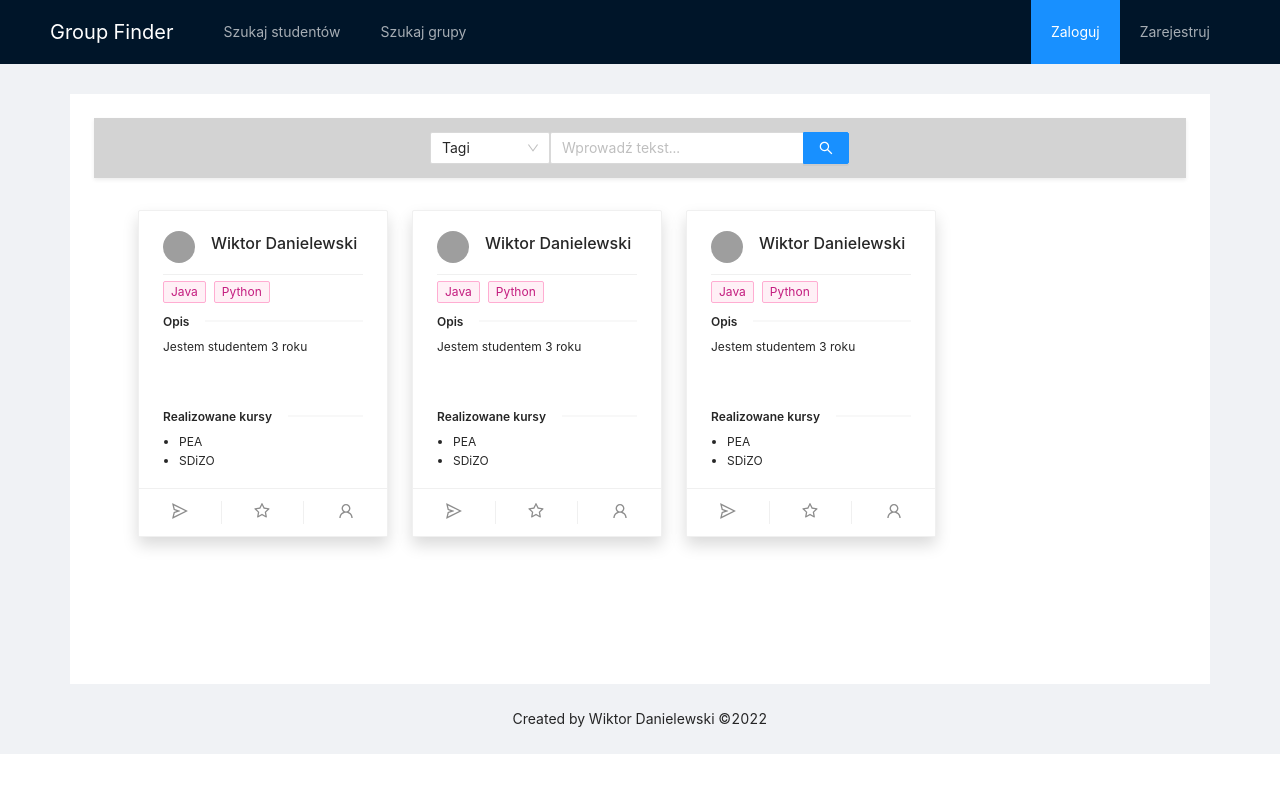
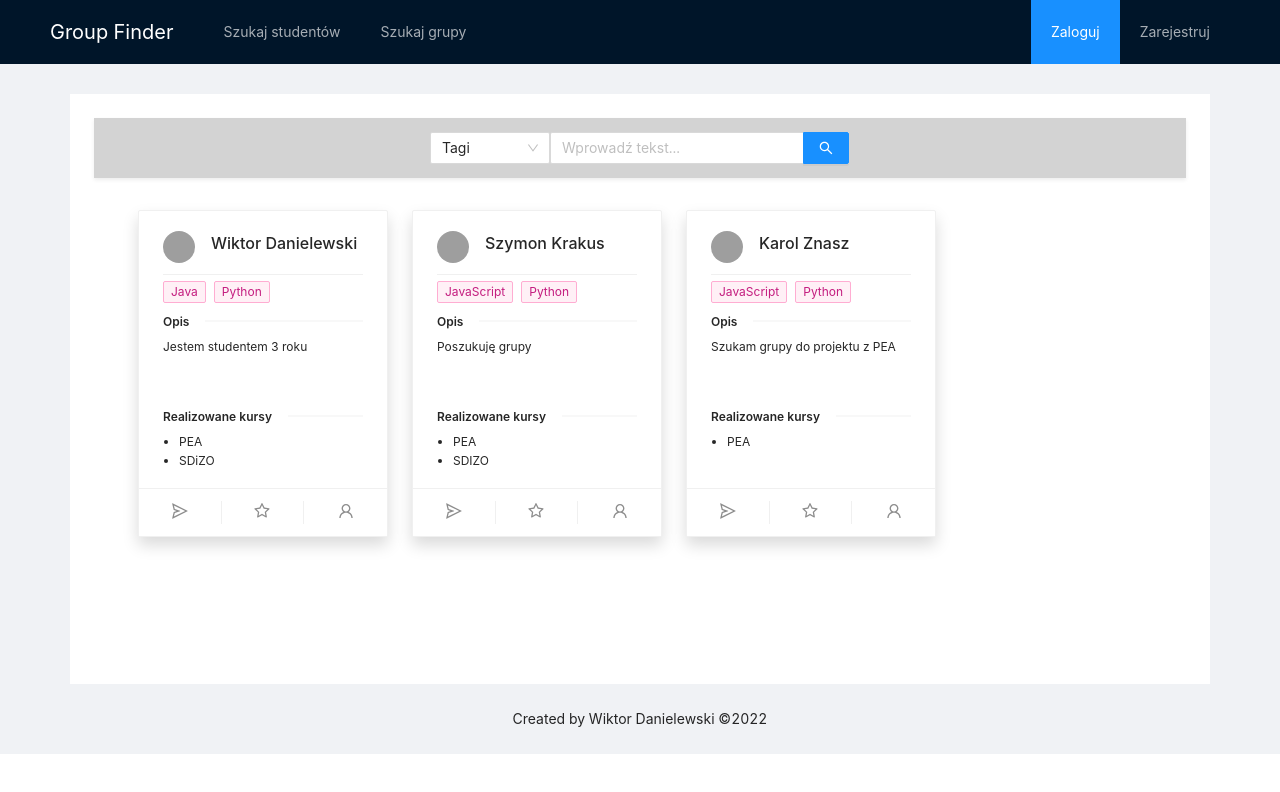
Before and after one commit to wiktord2000/Group-Finder, a React (Create React App) app in the folder Lab3/group_finder/: page / in a window 1280 px wide. Shown: the top 792 px of the page. Built offline with nearby package versions, Linux system fonts and the light colour scheme; data requests are answered from the project's data file; grey boxes are pictures that could not be loaded.

Commit message:
Some changes

```diff
--- /dev/null
+++ b/Lab3/group_finder/public/db.json
@@ -0,0 +1,60 @@
+
+
+{
+    "singleAds": [
+        {
+            "id": 0,
+            "userName" : "Wiktor Danielewski",
+            "email" : "wiktor123@wp.pl",
+            "description" :  "Jestem studentem 3 roku",
+            "tags" : ["Java", "Python"],
+            "courses" : ["PEA", "SDiZO", "SO2"],
+            "imgURL" : "https://picsum.photos/70/100?random=1"
+        },
+        {
+            "id": 1,
+            "userName" : "Szymon Krakus",
+            "email" : "szymon123@wp.pl",
+            "description" :  "Poszukuję grupy",
+            "tags" : ["JavaScript", "Python"],
+            "courses" : ["PEA", "SDIZO"],
+            "imgURL" : "https://picsum.photos/70/100?random=1"
+        },
+        {
+            "id": 2,
+            "userName" : "Karol Znasz",
+            "email" : "karol123@wp.pl",
+            "description" :  "Szukam grupy do projektu z PEA",
+            "tags" : ["JavaScript", "Python"],
+            "courses" : ["PEA"],
+            "imgURL" : "https://picsum.photos/70/100?random=1"
+        }
+    ],
+
+    "accounts": [
+        {
+            "id": 0,
+            "email" : "wiktor123@wp.pl",
+            "password" : "wiktor123",
+            "userName" : "Wiktor Danielewski",
+            "aboutMe" : "Jestem studentem 3 roku, moje zainteresowania to...",
+            "imgURL" : "https://picsum.photos/70/100?random=1"
+        },
+        {
+            "id": 1,
+            "email" : "szymon123@wp.pl",
+            "password" : "szymon123",
+            "userName" : "Szymon Krakus",
+            "aboutMe" :  "Interesuję się programowanie webowym...",
+            "imgURL" : "https://picsum.photos/70/100?random=1"
+        },
+        {
+            "id": 2,
+            "email" : "karol123@wp.pl",
+            "password" : "karol123",
+            "userName" : "Karol Znasz",
+            "aboutMe" :  "Na co dzień lubie oglądać mecze...",
+            "imgURL" : "https://picsum.photos/70/100?random=1"
+        }
+    ]
+}
--- /dev/null
+++ b/Lab3/group_finder/src/Components/MenuComponent.js
@@ -0,0 +1,41 @@
+import { Menu } from "antd";
+import React, { useEffect, useState } from "react";
+import { useLoginContext } from "../Providers/LoginProvider";
+import { NavLink } from 'react-router-dom';
+
+
+
+export default function MenuComponent() {
+
+    const { loggedAccount, setLoggedAccount } = useLoginContext();
+    const [ buttonsVisible, setButtonVisible ] = useState(false);
+
+    useEffect(()=>{
+        if(loggedAccount !== -1) setButtonVisible(true);
+        else setButtonVisible(false);
+    }, [loggedAccount])
+
+    return(
+        <>
+
+            <Menu theme="dark" mode="horizontal" defaultSelectedKeys={['6']}>
+
+            <Menu.Item  key='1'><NavLink to={''}>Szukaj studentów</NavLink></Menu.Item>
+            <Menu.Item  key='2'><NavLink to={'/searchForGroup'}>Szukaj grupy</NavLink></Menu.Item>
+
+            {buttonsVisible?
+            <>
+                <Menu.Item  key='3'><NavLink to={'/yourAds'}>Twoje ogłoszenia</NavLink></Menu.Item>
+                <Menu.Item  key='4'><NavLink to={'/manageGroups'}>Zarządzaj grupami</NavLink></Menu.Item>
+                <Menu.Item style={{marginLeft: 'auto'}} key='5' onClick={setLoggedAccount(-1)}><NavLink to={''}>Wyloguj</NavLink></Menu.Item>
+            </>
+            :
+            <>
+                <Menu.Item style={{marginLeft: 'auto'}} key='6'><NavLink to={'/login'}>Zaloguj</NavLink></Menu.Item>
+                <Menu.Item style={{marginLeft: 0, marginRight: 0}}  key='7'><NavLink to={'/register'}>Zarejestruj</NavLink></Menu.Item>
+            </>
+            }
+            </Menu>
+        </>
+    );
+};
--- a/Lab3/group_finder/src/Models/SingleAd.js
+++ b/Lab3/group_finder/src/Models/SingleAd.js
@@ -1,12 +1,13 @@
 
 export class SingleAd{
 
-    constructor(id, name, email, description, tags, courses) {
+    constructor(id, userName, email, description, tags, courses, imgURL) {
       this.id = id;
-      this.name = name;
+      this.userName = userName;
       this.email = email;
       this.description = description;
       this.tags = tags;
       this.courses = courses;
+      this.imgURL = imgURL;
     }
 }
--- a/Lab3/group_finder/src/Pages/SearchForStudents/Components/StudentCard.js
+++ b/Lab3/group_finder/src/Pages/SearchForStudents/Components/StudentCard.js
@@ -3,7 +3,7 @@ import { useState } from "react";
 import './StudentCard.css'
 import { Card, Avatar, Tag , Divider, Modal, Button, Form, Input, message} from 'antd';
 import { StarOutlined, UserOutlined, SendOutlined } from '@ant-design/icons';
-
+import ApiService from "../../../Services/ApiService";
 
 const { Meta } = Card;
 
@@ -35,6 +35,8 @@ function StudentCard(props){
         }
     ]
 
+
+
     return(
         <>
             <Card
@@ -42,7 +44,7 @@ function StudentCard(props){
                 // Buttons section
                 actions={[
                     <SendOutlined onClick={showModal} key="send" />,
-                    <StarOutlined key="follow" />,
+                    <StarOutlined onClick={ApiService.getSingleAds} key="follow" />,
                     <UserOutlined key="profile" />
                 ]}
                 hoverable
@@ -51,8 +53,8 @@ function StudentCard(props){
                 {/* Header section */}
                 <Meta
                 // avatar={<Avatar src="https://joeschmoe.io/api/v1/random" />}
-                avatar={<Avatar src="https://picsum.photos/70/100?random=1"/>}
-                title= {props.name}
+                avatar={<Avatar src={props.imgURL}/>}
+                title= {props.userName}
                 description=""
                 />
                 <Divider style={{marginBottom: 5, marginTop: 15}}></Divider>
--- a/Lab3/group_finder/src/Pages/SearchForStudents/SearchForStudents.js
+++ b/Lab3/group_finder/src/Pages/SearchForStudents/SearchForStudents.js
@@ -1,27 +1,38 @@
-import React, { useState} from 'react';
+import React, { useState, useEffect} from 'react';
 import './SearchForStudents.css'
 import StudentCard from './Components/StudentCard';
 import { Input, Select } from 'antd';
 import { SingleAd } from '../../Models/SingleAd';
+import ApiService from '../../Services/ApiService';
 
 const { Search } = Input;
 const { Option } = Select;
 
 function SearchForStudents(){
 
-    const [studentsList, setStudentsList] = useState([
-                                new SingleAd(0, "Wiktor Danielewski","wiktord2000@wp.pl","Jestem studentem 3 roku", ["Java", "Python"], ["PEA", "SDiZO"]),
-                                new SingleAd(1, "Wiktor Danielewski","wiktord2000@wp.pl","Jestem studentem 3 roku", ["Java", "Python"], ["PEA", "SDiZO"]),
-                                new SingleAd(2, "Wiktor Danielewski","wiktord2000@wp.pl","Jestem studentem 3 roku", ["Java", "Python"], ["PEA", "SDiZO"])
-                                // {name: "Wiktor Danielewski", tags: ["Java", "Python"], description: "Jestem studentem 3 roku", courses: ["PEA", "SDiZO"]},
-                                // {name: "Szymon Kos", tags: ["JavaScript", "FrontEnd", "Python"], description: "Jestem studentem 2 roku", courses: ["GK", "PEA", "SDiZO"]},
-                                // {name: "Tomasz Zawadzki", tags: ["C/C++", "C#"], description: "Jestem studentem 3 roku na PWr", courses: ["SDiZO"]},
-                                // {name: "Wiktor Danielewski", tags: ["Java", "Python"], description: "Jestem studentem 3 roku", courses: ["PEA", "SDiZO"]},
-                                // {name: "Szymon Kos", tags: ["JavaScript", "FrontEnd", "Python"], description: "Jestem studentem 2 roku", courses: ["GK", "PEA", "SDiZO"]},
-                                // {name: "Tomasz Zawadzki", tags: ["C/C++", "C#"], description: "Jestem studentem 3 roku na PWr", courses: ["SDiZO"]}
-                            ]);
+    // const [studentsList, setStudentsList] = useState([
+    //                             new SingleAd(0, "Wiktor Danielewski","wiktord2000@wp.pl","Jestem studentem 3 roku", ["Java", "Python"], ["PEA", "SDiZO"], ''),
+    //                             new SingleAd(1, "Wiktor Danielewski","wiktord2000@wp.pl","Jestem studentem 3 roku", ["Java", "Python"], ["PEA", "SDiZO"], ''),
+    //                             new SingleAd(2, "Wiktor Danielewski","wiktord2000@wp.pl","Jestem studentem 3 roku", ["Java", "Python"], ["PEA", "SDiZO"], '')
+    //                         ]);
 
-    const [dispStudentsList, setDispStudentsList] = useState([...studentsList]);
+    const [studentsList, setStudentsList] = useState([]);
+    const [dispStudentsList, setDispStudentsList] = useState([]);
+
+    useEffect(() => {
+        //Runs only on the first render
+        ApiService.getSingleAds()
+        .then(response => response.json())
+        .then(data => {
+            setStudentsList(data);
+            setDispStudentsList(data);
+        })
+        .catch(error => {
+            console.error('Error:', error);
+        });
+    }, []);
+
+
 
     const [filterBy, setFilterBy] = useState('tags');
 
@@ -29,8 +40,6 @@ function SearchForStudents(){
 
 
     const handleOnSearch = function(value){
-
-        console.log(studentsList[2]);
 
         // If empty string - fill all list
         if(value === ""){
@@ -108,16 +117,17 @@ function SearchForStudents(){
 
             <div className='cards-container'>
                 {dispStudentsList.map((student, index) => {
+                    console.log(student);
                     return (
                         <StudentCard
-                            key={index}
-                            name={student.name}
+                            key={student.id}
+                            userName={student.userName}
                             tags={student.tags}
                             description={student.description}
                             courses={student.courses}
+                            imgURL={student.imgURL}
                         />);
                 })}
-
             </div>
         </>
     );
--- /dev/null
+++ b/Lab3/group_finder/src/Providers/LoginProvider.js
@@ -0,0 +1,31 @@
+import React, {createContext, useContext, useEffect, useState} from "react";
+import { useNavigate } from "react-router-dom";
+
+
+const LoginContext = createContext({});
+
+
+//Create hook to access LoginContext
+export function useLoginContext(){
+    return useContext(LoginContext);
+}
+
+
+export function LoginProvider({children}){
+
+    // const navigate = useNavigate();
+    const [loggedAccount, setLoggedAccount] = useState(-1);
+
+    // useEffect(() => {
+    //     console.log(`New value: ${loggedAccount}`);
+    // }, [loggedAccount]);
+
+    return(
+        <>
+            <LoginContext.Provider value = {{ loggedAccount, setLoggedAccount}}>
+                {children}
+            </LoginContext.Provider>
+        </>
+    )
+
+}
--- /dev/null
+++ b/Lab3/group_finder/src/Services/ApiService.js
@@ -0,0 +1,21 @@
+import React from "react";
+
+const apiURL = 'http://localhost:8000'
+
+const ApiService = {
+
+    getSingleAds: () => {
+        // Default get method
+        return fetch(`${apiURL}/singleAds`, {method: 'get'});
+    },
+
+    getAccounts: () => {
+        return fetch(`${apiURL}/accounts`, {method: 'get'});
+    },
+
+    getPhoto: () => {
+        fetch("https://picsum.photos/70/100?random=1").then( res => res.json()).then(data => console.log(data));
+    }
+};
+
+export default ApiService;
```
Also changed, not shown: Lab3/group_finder/src/App.js (+24 -15 lines), Lab3/group_finder/src/Pages/Login/Login.js (+42 -6 lines), 1 other file (tests, documents, lock files or other folders).
